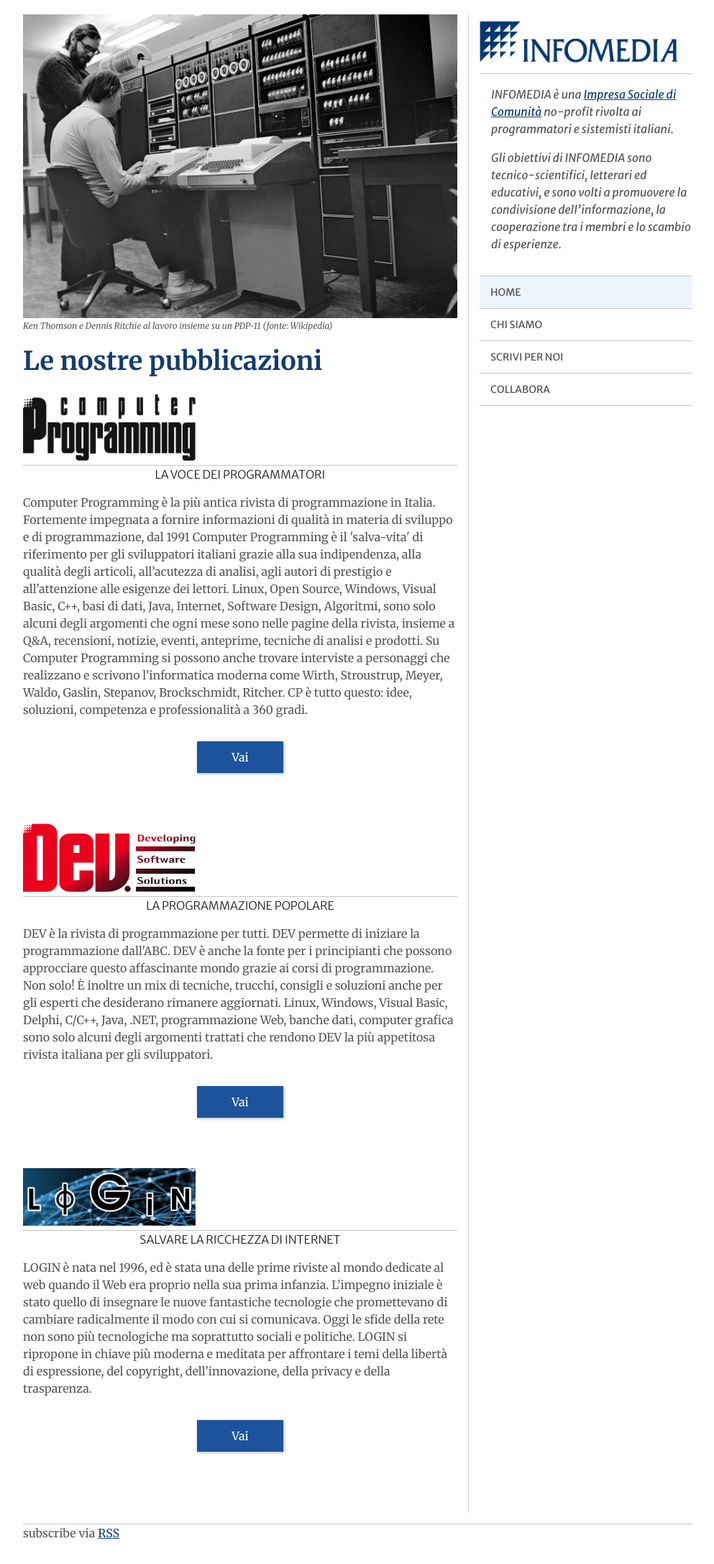
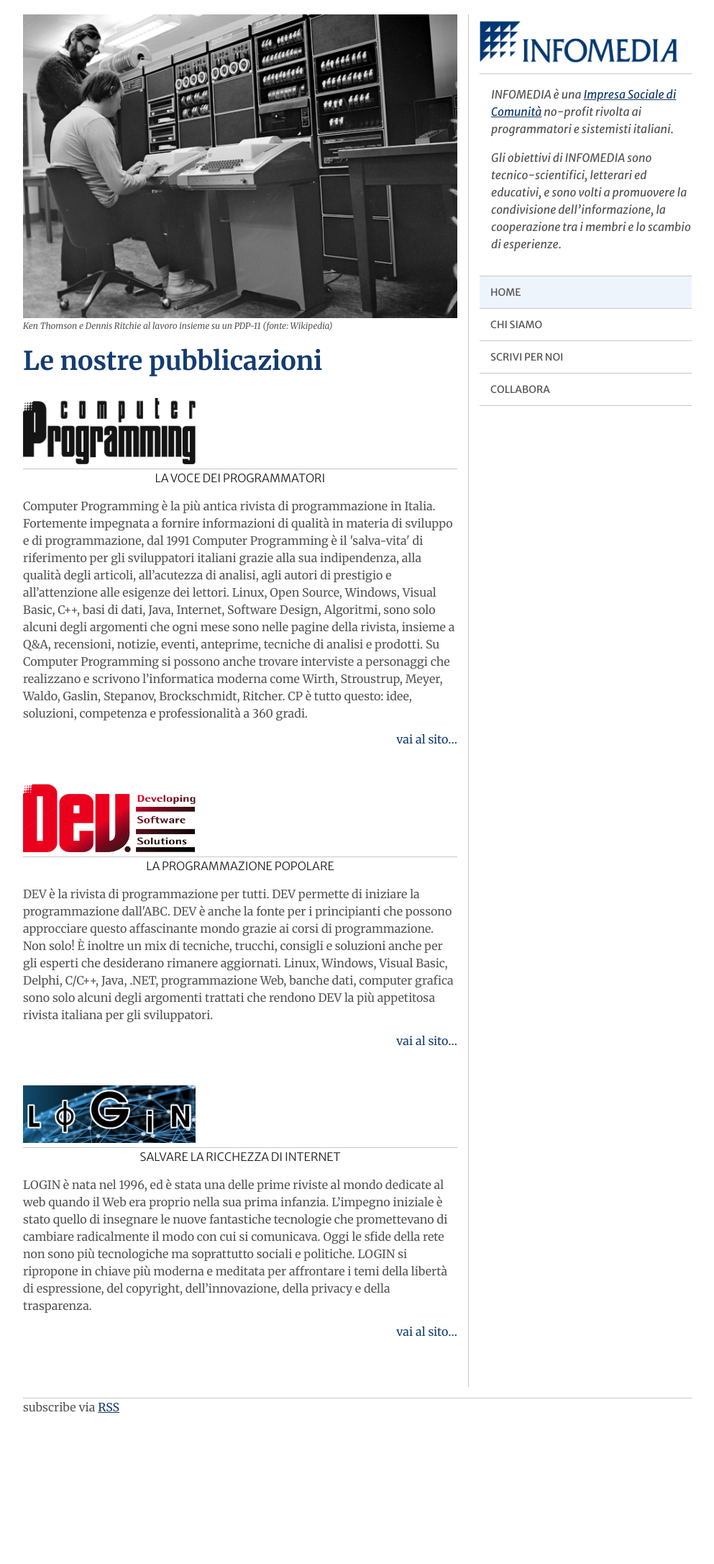
Before and after one commit to infomedia-it/infomedia-it.github.io, a Jekyll site: the page built from index.html, in a window 1280 px wide. Shown: the whole page at 72% size, without its empty margins (143-1136 px from the left). Built offline with Jekyll 4.4.1, drawn with Linux system fonts in a browser that asks for light colours; after the commit the page ends 1998 px from its top, so only the background shows below that.

Commit message:
aspetto link vai a sito rivista

```diff
--- a/_sass/elements/_body.scss
+++ b/_sass/elements/_body.scss
@@ -1,86 +1,3 @@
-.home-page {
-
-  padding-top: 10px;
-
-  .intro {
-    margin-bottom: 2em;
-
-    p {
-      font-family: 'Merriweather sans', sans-serif;
-      font-style: italic;
-    }
-
-    @media (min-width: 930px) {
-      display: none;
-    }
-  }
-
-  form {
-    margin: 30px auto 50px auto;
-  }
-
-  h2 {
-    margin-bottom: 8px;
-
-    a {
-      display: block;
-      color: inherit;
-      border: 0;
-    }
-  }
-
-  blockquote {
-    @include reset;
-
-    display: block;
-    font-family: 'Merriweather sans', sans-serif;
-    text-transform: uppercase;
-    font-weight: 300;
-    margin: -6px 0 15px 0;
-    border-top: 1px solid $light-grey;
-    color: $black;
-    padding: 4px 0;
-    text-align: center;
-  }
-
-  article {
-    margin-bottom: 70px;
-  }
-
-  .logo-magazine {
-    height: auto;
-    max-width: 240px;
-    width: 100%;
-  }
-
-  .btn-vai {
-
-    margin-top: 2em;
-
-    a {
-      @include reset;
-
-      color: white;
-      background-color: lighten($brand-primary, 10%);
-      text-decoration: none;
-      display: block;
-      padding: 10px;
-      width: 120px;
-      text-align: center;
-      margin: 0 auto;
-
-      -webkit-box-shadow: 1px 1px 4px rgba(50, 50, 50, 0.4);
-      -moz-box-shadow: 1px 1px 4px rgba(50, 50, 50, 0.4);
-      -ms-box-shadow: 1px 1px 4px rgba(50, 50, 50, 0.4);
-      box-shadow: 1px 1px 4px rgba(50, 50, 50, 0.4);
-
-      &:hover, &:active, &:focus {
-        background-color: lighten($brand-primary, 0%);
-      }
-    }
-  }
-}
-
 @media (min-width: 930px) {
 
   [role='main'] {
--- /dev/null
+++ b/_sass/elements/_home-layout.scss
@@ -0,0 +1,60 @@
+.home-page {
+
+  padding-top: 10px;
+
+  h1 {
+    font-size: 36px;
+    margin-bottom: 32px;
+  }
+
+  h2 {
+    margin-bottom: 8px;
+
+    .logo-magazine {
+      height: auto;
+      max-width: 240px;
+      width: 100%;
+    }
+
+    a {
+      position: relative;
+      display: block;
+      color: inherit;
+      border: 0;
+      text-decoration: none;
+    }
+  }
+
+  blockquote {
+    @include reset;
+
+    display: block;
+    font-family: 'Merriweather sans', sans-serif;
+    text-transform: uppercase;
+    font-weight: 300;
+    margin: -6px 0 15px 0;
+    border-top: 1px solid $light-grey;
+    color: $black;
+    padding: 4px 0;
+    text-align: center;
+  }
+
+  .btn-vai {
+    margin-top: -.25em;
+    text-align: right;
+
+    a {
+      color: $brand-primary;
+      text-decoration: none;
+
+      &:hover, &:focus, &:active {
+        text-decoration: underline;
+      }
+    }
+  }
+
+  article {
+    margin-bottom: 50px;
+  }
+
+}
--- a/css/site.scss
+++ b/css/site.scss
@@ -16,5 +16,6 @@
   "elements/containers",
   "elements/banner",
   "elements/footer",
-  "elements/body"
+  "elements/body",
+  "elements/home-layout"
 ;
--- a/index.html
+++ b/index.html
@@ -13,7 +13,7 @@
 
 <section class="home-page text-container">
 
-    <h1 style="font-size: 36px; margin-bottom: .75em;">Le nostre pubblicazioni</h1>
+    <h1>Le nostre pubblicazioni</h1>
 
     <article>
 
@@ -40,7 +40,7 @@
         </p>
 
         <p class="btn-vai">
-            <a href={{ site.cp_url }}>Vai<span class="sr-only"> al sito della rivista Computer Programming</span></a>
+            <a href={{ site.cp_url }}>vai al sito<span class="sr-only"> della rivista Computer Programming</span>&hellip;</a>
         </p>
 
     </article>
@@ -66,7 +66,7 @@
         </p>
 
         <p class="btn-vai">
-            <a href={{ site.dev_url }}>Vai<span class="sr-only"> al sito della rivista Dev</span></a>
+            <a href={{ site.dev_url }}>vai al sito<span class="sr-only"> della rivista DEV</span>&hellip;</a>
         </p>
 
     </article>
@@ -92,7 +92,7 @@
         </p>
 
         <p class="btn-vai">
-            <a href={{ site.login_url }}>Vai<span class="sr-only"> al sito della rivista Login</span></a>
+            <a href={{ site.login_url }}>vai al sito<span class="sr-only"> della rivista LOGIN</span>&hellip;</a>
         </p>
 
     </article>
```
